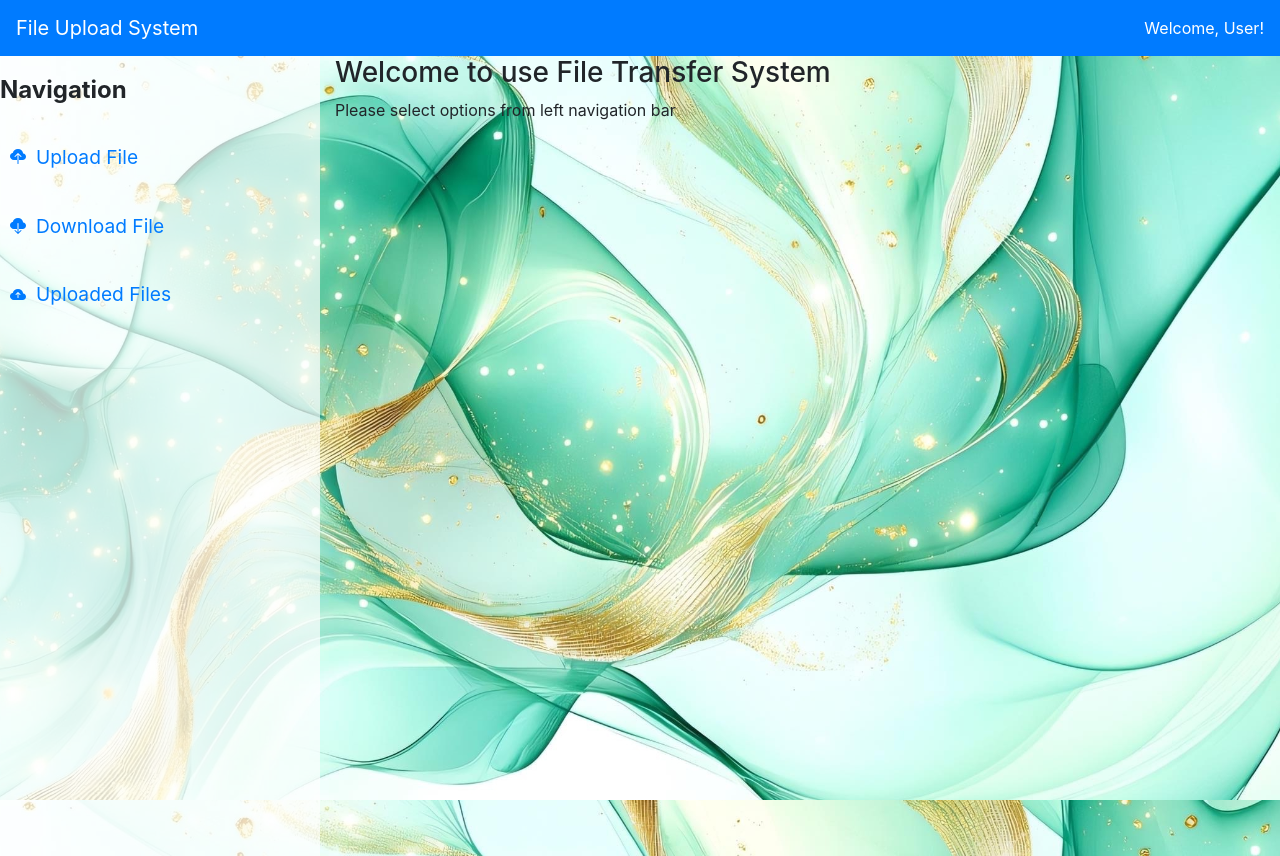
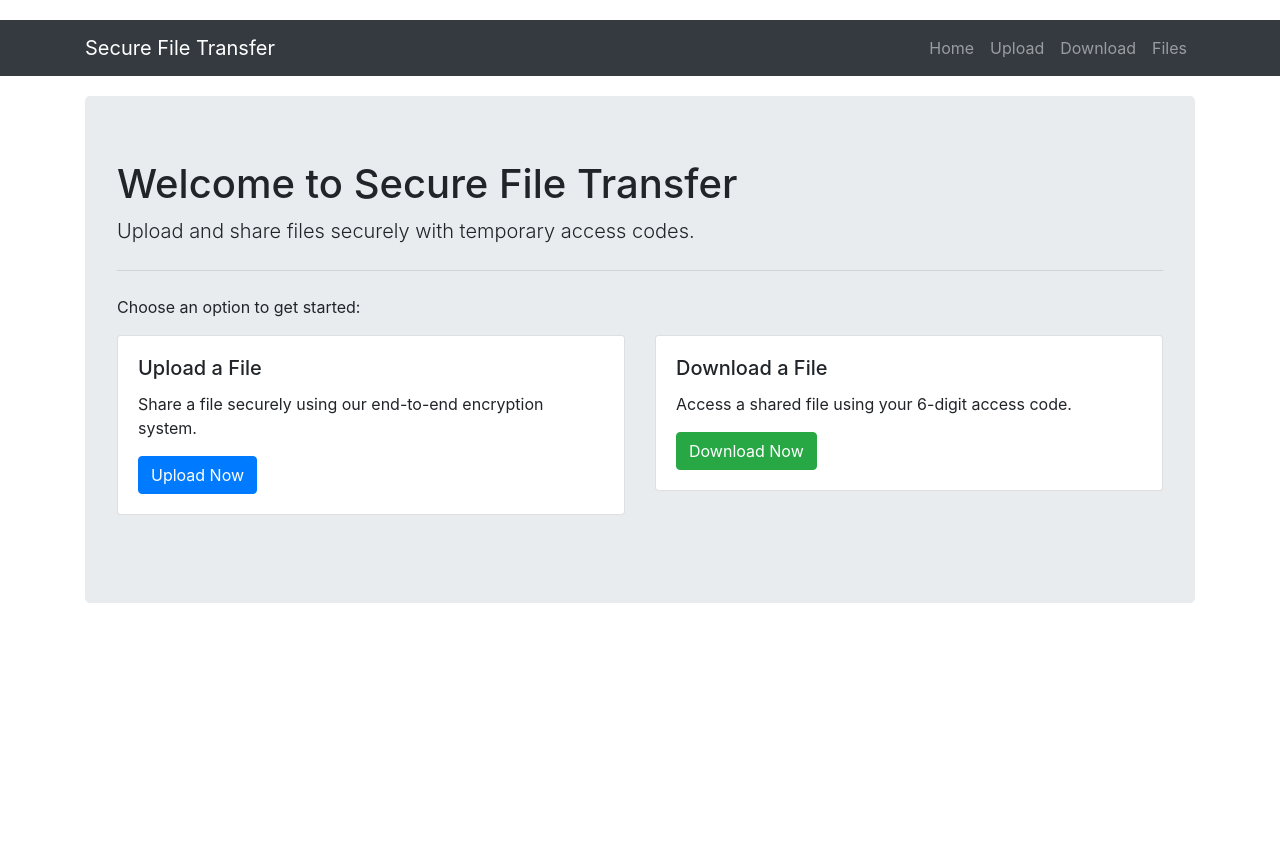
Before and after one commit to Flowers2Algernon/Secure_File_Trans_Application, a Django app: page / in a window 1280 px wide. After the commit the page ends 603 px from the top, so only its background shows below. Run offline with Django 5.2, Linux system fonts and the light colour scheme; some libraries are stand-ins or nearby versions.

Commit message:
optimize frontend layout

```diff
--- /dev/null
+++ b/transfer/templates/front_end/base.html
@@ -0,0 +1,51 @@
+<!--FrontEnd/transfer/templates/front_end/base.html -->
+<!DOCTYPE html>
+<html lang="en">
+<head>
+    <meta charset="UTF-8">
+    <meta name="viewport" content="width=device-width, initial-scale=1.0">
+    <title>{% block title %}Secure File Transfer{% endblock %}</title>
+    <link rel="stylesheet" href="https://stackpath.bootstrapcdn.com/bootstrap/4.5.2/css/bootstrap.min.css">
+    <style>
+        body { padding-top: 20px; }
+        .navbar { margin-bottom: 20px; }
+        {% block extra_css %}{% endblock %}
+    </style>
+</head>
+<body>
+    <nav class="navbar navbar-expand-lg navbar-dark bg-dark">
+        <div class="container">
+            <a class="navbar-brand" href="/">Secure File Transfer</a>
+            <button class="navbar-toggler" type="button" data-toggle="collapse" data-target="#navbarNav">
+                <span class="navbar-toggler-icon"></span>
+            </button>
+            <div class="collapse navbar-collapse" id="navbarNav">
+                <ul class="navbar-nav ml-auto">
+                    <li class="nav-item">
+                        <a class="nav-link" href="/">Home</a>
+                    </li>
+                    <li class="nav-item">
+                        <a class="nav-link" href="/upload/">Upload</a>
+                    </li>
+                    <li class="nav-item">
+                        <a class="nav-link" href="/download/">Download</a>
+                    </li>
+                    <li class="nav-item">
+                        <a class="nav-link" href="/file_list/">Files</a>
+                    </li>
+                </ul>
+            </div>
+        </div>
+    </nav>
+
+    <div class="container">
+        {% block content %}{% endblock %}
+    </div>
+
+    <script src="https://code.jquery.com/jquery-3.5.1.slim.min.js"></script>
+    <script src="https://cdn.jsdelivr.net/npm/@popperjs/core@2.9.2/dist/umd/popper.min.js"></script>
+    <script src="https://stackpath.bootstrapcdn.com/bootstrap/4.5.2/js/bootstrap.min.js"></script>
+
+    {% block scripts %}{% endblock %}
+</body>
+</html>
--- a/transfer/templates/front_end/file_list.html
+++ b/transfer/templates/front_end/file_list.html
@@ -1,3 +1,8 @@
+{% extends "front_end/base.html" %}
+
+{% block title %}File_list{% endblock %}
+
+{% block content %}
 {% load static %}
 <!DOCTYPE html>
 <html lang="en">
@@ -108,3 +113,4 @@
 
 </body>
 </html>
+{% endblock %}
--- /dev/null
+++ b/transfer/templates/front_end/index.html
@@ -0,0 +1,32 @@
+{% extends "front_end/base.html" %}
+
+{% block title %}Secure File Transfer - Home{% endblock %}
+
+{% block content %}
+<div class="jumbotron">
+    <h1>Welcome to Secure File Transfer</h1>
+    <p class="lead">Upload and share files securely with temporary access codes.</p>
+    <hr class="my-4">
+    <p>Choose an option to get started:</p>
+    <div class="row">
+        <div class="col-md-6">
+            <div class="card mb-4">
+                <div class="card-body">
+                    <h5 class="card-title">Upload a File</h5>
+                    <p class="card-text">Share a file securely using our end-to-end encryption system.</p>
+                    <a href="/upload/" class="btn btn-primary">Upload Now</a>
+                </div>
+            </div>
+        </div>
+        <div class="col-md-6">
+            <div class="card mb-4">
+                <div class="card-body">
+                    <h5 class="card-title">Download a File</h5>
+                    <p class="card-text">Access a shared file using your 6-digit access code.</p>
+                    <a href="/download/" class="btn btn-success">Download Now</a>
+                </div>
+            </div>
+        </div>
+    </div>
+</div>
+{% endblock %}
--- a/transfer/templates/index.html
+++ /dev/null
@@ -1,117 +0,0 @@
-{% load static %}
-<!DOCTYPE html>
-<html lang="en">
-<head>
-    <meta charset="UTF-8">
-    <meta http-equiv="X-UA-Compatible" content="IE=edge">
-    <meta name="viewport" content="width=device-width, initial-scale=1.0">
-    <title>File Upload Page</title>
-    <!-- Bootstrap 4 CSS -->
-    <link href="{% static 'css/styles.css' %}" rel="stylesheet">
-    <link href="https://stackpath.bootstrapcdn.com/bootstrap/4.5.2/css/bootstrap.min.css" rel="stylesheet">
-
-</head>
-<body style="background: url('{% static 'images/back2.jpg' %}') no-repeat center center fixed; background-size: cover;">
-
-<!-- 用户信息和顶部导航栏 -->
-<nav class="navbar navbar-expand-lg navbar-dark bg-primary">
-    <a class="navbar-brand" href="#">File Upload System</a>
-    <div class="ml-auto">
-        <span class="text-white">Welcome, User!</span>
-    </div>
-</nav>
-
-<div class="container-fluid">
-    <div class="row">
-        <!-- 左侧导航栏 -->
-        <ul class="col-md-3 sidebar nav flex-column">
-            <h4>Navigation</h4>
-            <li class="nav-item">
-                <a class='bi bi-cloud-upload-fill' href="#" onclick="showUploadPage()">
-                    <svg xmlns="http://www.w3.org/2000/svg" width="16" height="16" fill="currentColor"
-                         class="bi bi-cloud-upload-fill" viewBox="0 0 16 16">
-                        <path fill-rule="evenodd"
-                              d="M8 0a5.53 5.53 0 0 0-3.594 1.342c-.766.66-1.321 1.52-1.464 2.383C1.266 4.095 0 5.555 0 7.318 0 9.366 1.708 11 3.781 11H7.5V5.707L5.354 7.854a.5.5 0 1 1-.708-.708l3-3a.5.5 0 0 1 .708 0l3 3a.5.5 0 0 1-.708.708L8.5 5.707V11h4.188C14.502 11 16 9.57 16 7.773c0-1.636-1.242-2.969-2.834-3.194C12.923 1.999 10.69 0 8 0m-.5 14.5V11h1v3.5a.5.5 0 0 1-1 0"/>
-                    </svg>
-                    Upload File
-                </a>
-            </li>
-            <li class="nav-item">
-                <a href="#" onclick="showDownloadPage()">
-                    <svg xmlns="http://www.w3.org/2000/svg" width="16" height="16" fill="currentColor"
-                         class="bi bi-cloud-download-fill" viewBox="0 0 16 16">
-                        <path fill-rule="evenodd"
-                              d="M8 0a5.53 5.53 0 0 0-3.594 1.342c-.766.66-1.321 1.52-1.464 2.383C1.266 4.095 0 5.555 0 7.318 0 9.366 1.708 11 3.781 11H7.5V5.5a.5.5 0 0 1 1 0V11h4.188C14.502 11 16 9.57 16 7.773c0-1.636-1.242-2.969-2.834-3.194C12.923 1.999 10.69 0 8 0m-.354 15.854a.5.5 0 0 0 .708 0l3-3a.5.5 0 0 0-.708-.708L8.5 14.293V11h-1v3.293l-2.146-2.147a.5.5 0 0 0-.708.708z"/>
-                    </svg>
-                    Download File</a>
-            </li>
-            <li class="nav-item">
-                <a href="#" onclick="showUploadedFiles()">
-                    <svg xmlns="http://www.w3.org/2000/svg" width="16" height="16" fill="currentColor"
-                         class="bi bi-cloud-arrow-up-fill" viewBox="0 0 16 16">
-                        <path d="M8 2a5.53 5.53 0 0 0-3.594 1.342c-.766.66-1.321 1.52-1.464 2.383C1.266 6.095 0 7.555 0 9.318 0 11.366 1.708 13 3.781 13h8.906C14.502 13 16 11.57 16 9.773c0-1.636-1.242-2.969-2.834-3.194C12.923 3.999 10.69 2 8 2m2.354 5.146a.5.5 0 0 1-.708.708L8.5 6.707V10.5a.5.5 0 0 1-1 0V6.707L6.354 7.854a.5.5 0 1 1-.708-.708l2-2a.5.5 0 0 1 .708 0z"/>
-                    </svg>
-                    Uploaded Files</a>
-            </li>
-        </ul>
-
-        <!-- 右侧内容区域 -->
-        <div class="col-md-9 content" id="content-area">
-            <h3>Welcome to use File Transfer System</h3>
-            <p>Please select options from left navigation bar</p>
-        </div>
-    </div>
-</div>
-
-<!-- Bootstrap 4 JS和依赖 -->
-<script src="https://code.jquery.com/jquery-3.5.1.slim.min.js"></script>
-<script src="https://cdn.jsdelivr.net/npm/@popperjs/core@2.5.3/dist/umd/popper.min.js"></script>
-<script src="https://stackpath.bootstrapcdn.com/bootstrap/4.5.2/js/bootstrap.min.js"></script>
-<script src="../static/js/scripts.js"></script>
-
-<script>
-    function showUploadPage() {
-        document.getElementById('content-area').innerHTML = `
-            <h3>File Upload</h3>
-            <div class="file-upload-container">
-                <h4>Please select File upload</h4>
-                <form action="#" method="post" enctype="multipart/form-data">
-                    <div class="form-group">
-                        <input type="file" class="form-control-file" id="fileUpload">
-                    </div>
-                    <button type="submit" class="btn btn-primary">Upload File</button>
-                </form>
-            </div>
-        `;
-    }
-
-    function loadPageContent(pageUrl) {
-        fetch(pageUrl)
-            .then(response => response.text())
-            .then(data => {
-                document.getElementById('content-area').innerHTML = data;
-            })
-            .catch(error => {
-                console.error('Error loading page:', error);
-            });
-    }
-    function showUploadedFiles() {
-        loadPageContent('file_list');
-
-    }
-
-    function showDownloadPage() {
-        document.getElementById('content-area').innerHTML = `
-            <form action="#" method="post">
-                <div class="form-group">
-                    <label for="downloadCode">Please enter the download code:</label>
-                    <input type="text" class="form-control" id="downloadCode" placeholder="Enter the code to download">
-                </div>
-                <button type="submit" class="btn btn-primary">Download File</button>
-            </form>
-        `;
-    }
-</script>
-
-</body>
-</html>
--- a/transfer/views.py
+++ b/transfer/views.py
@@ -4,7 +4,7 @@ from datetime import datetime
 from django.core.exceptions import ObjectDoesNotExist
 from django.shortcuts import render
 from django.http import HttpResponse, JsonResponse
-from .utils import generate_code, hash_access_code, get_code_expire_time
+from .utils import generate_code, hash_access_code, get_code_expire_time, verify_access_code
 from .models import EncrptedFile
 from django.views.decorators.csrf import csrf_exempt
 from rest_framework import status, views, parsers
@@ -25,7 +25,7 @@ def generate_code_api(request):
 
 
 def index(request):
-    return render(request, 'index.html', {'index': index})
+    return render(request, 'front_end/index.html')
 
 
 class FileUploadView(views.APIView):
```
Also changed, not shown: transfer/templates/front_end/download.html (+10 -18 lines), transfer/templates/front_end/upload.html (+35 -35 lines).
